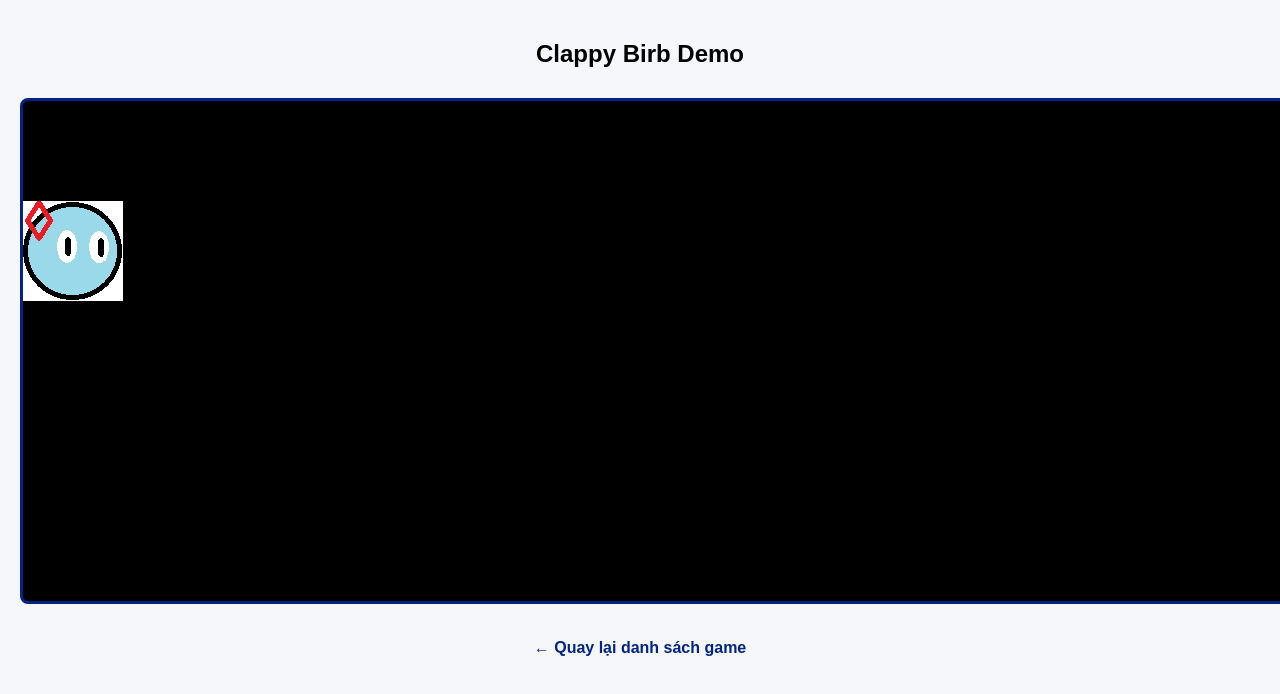
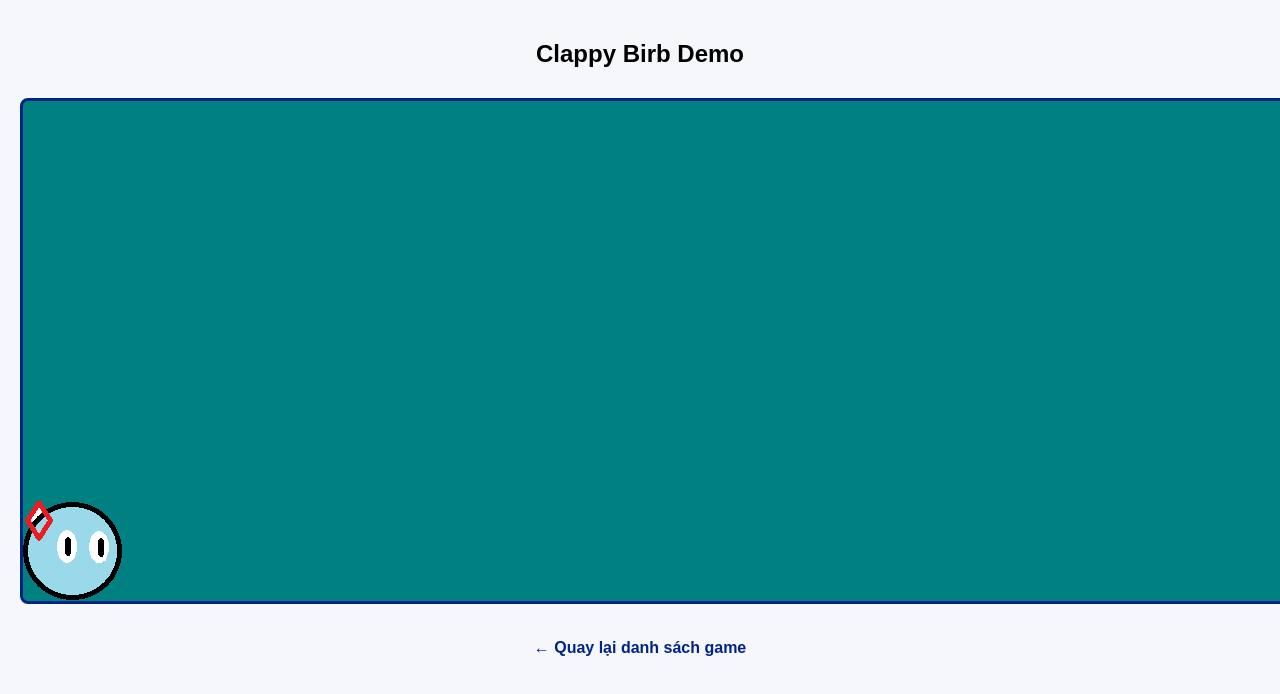
Before and after one commit to DT2BR/indie-game-shop, a plain HTML site: page games demo html/Clappy-Birb.html in a window 1280 px wide. Shown: the top 694 px of the page. Drawn offline with Linux system fonts and the light colour scheme.

Commit message:
made birb fall infinitely

```diff
--- a/game demo/Clappy-Birb/script/Game.js
+++ b/game demo/Clappy-Birb/script/Game.js
@@ -13,7 +13,7 @@ window.addEventListener('load', function(){
             this.player = new Player(this);
         }
         update(){
-
+            this.player.update();
         }
 
         draw(context){
@@ -27,7 +27,9 @@ window.addEventListener('load', function(){
     console.log(game);
 
     function animate(){
+        ctx.clearRect(0, 0, canvas.width, canvas.height);
         game.draw(ctx);
+        game.update();
         requestAnimationFrame(animate);
 
     }
--- a/game demo/Clappy-Birb/script/Player.js
+++ b/game demo/Clappy-Birb/script/Player.js
@@ -9,12 +9,11 @@ export class Player{
     }
 
     update(){
-
+            this.y++;
     }
 
     draw(context){
-        context.fillStyle = 'white';
-        context.fillRect(this.x, this.y, this.width, this.height);
+
         context.drawImage(this.image, this.x, this.y);
 
     }
--- a/games demo html/Clappy-Birb.html
+++ b/games demo html/Clappy-Birb.html
@@ -17,7 +17,7 @@
       margin-bottom: 10px;
     }
     canvas {
-      background: black;
+      background: teal;
       display: block;
       margin: 20px auto;
       border: 3px solid #002486;
```
